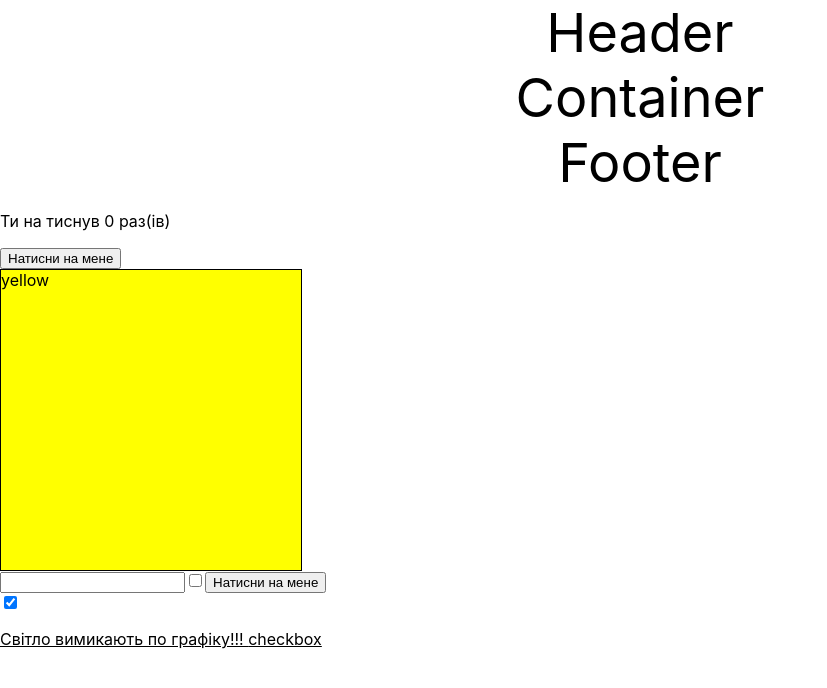
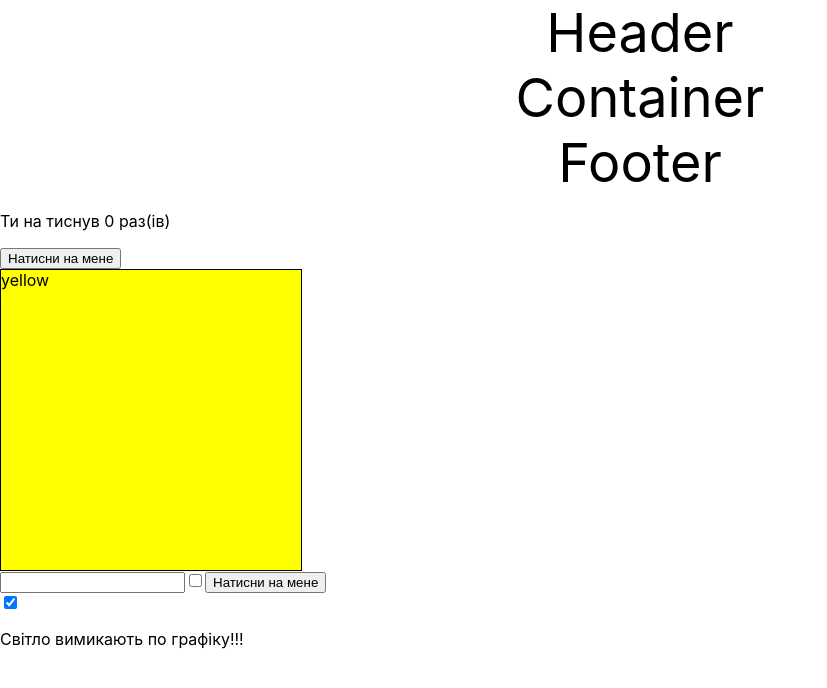
Before and after one commit to evgeniy-20/todolist, a React (Create React App) app: page / in a window 1280 px wide. Shown: the top 688 px of the page, without its empty margins (0-827 px from the left). Built offline with nearby package versions, Linux system fonts and the light colour scheme.

Commit message:
checkbox

```diff
--- a/src/Paragraph.js
+++ b/src/Paragraph.js
@@ -1,10 +1,10 @@
 import React, {useState} from 'react'
 
 function Paragraph() {
-  const [checkbox, setChecked] = useState('checkbox')
+  const [checkbox, setChecked] = useState(true)
   const getCheckbox = () => {
-    if(checkbox === true) {
-      setChecked(true)
+    if(!checkbox === true) {
+      setChecked('checkbox')
     } else {
       setChecked(false)
     }
```
